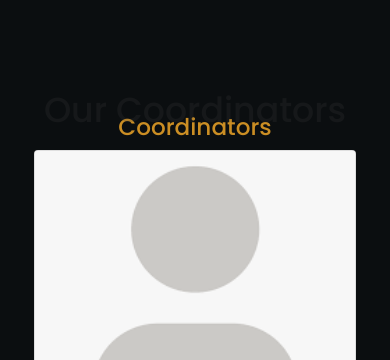
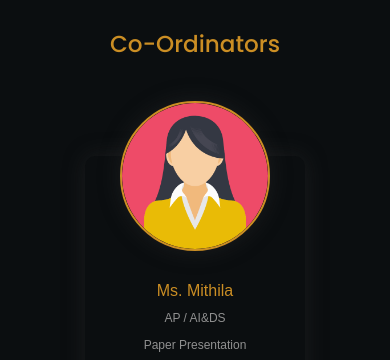
Before and after one commit to sibisiddharth8/varunahkce, a plain HTML site: page team.html in a window 390 px wide. Shown: the part 246-606 px from the top of the page. Drawn offline with nearby package versions, Linux system fonts and the light colour scheme.

Commit message:
Team Updated

```diff
--- a/team.css
+++ b/team.css
@@ -46,13 +46,14 @@ body {
 
 #header{
     display: flex;
-    padding: 5rem;
+    padding: 3rem;
     justify-content: center;
     align-items: center;
 }
 
 #header h1{
-    font-size: 5rem;
+    font-size: 3rem;
+    color: var(--light);
 }
 
 .breadcrumb-item a{
@@ -68,7 +69,7 @@ body {
     color: var(--gold);
     font-family: "Poppins", sans-serif;
     position: relative;
-    margin-top: 10%;
+    margin-top: 3% !important;
 }
 
 .sub-heading{
@@ -79,7 +80,7 @@ body {
     margin-top: 10%;
 }
 .sub-heading::before{
-    content: 'Our Coordinators';
+    content: '';
     position: absolute;
     bottom: -9rem;
     top: 100%;
@@ -88,6 +89,12 @@ body {
     opacity: 0.2;
     font-size: 200%;
     color: var(--grey);
+}
+
+#contentContainer{
+    display: grid;
+    row-gap: 4.5rem;
+    padding: 7%;
 }
 
 #coordinators{
@@ -132,14 +139,165 @@ body {
     justify-content: center;
 }
 
+
+
+/* Cards */
+
+.main{
+    width: 100%;
+    height: 100vh;
+    display: flex;
+    justify-content: center;
+    align-items: center;
+    background-color: #0c5db9;
+}
+.profile-card{
+    position: relative;
+    font-family: sans-serif;
+    width: 220px;
+    height: 220px;
+    background: transparent;
+    padding: 15px;
+    border-radius: 50%;
+    box-shadow: 0 0 22px #3336;
+    transition: .6s;
+    margin: 0 25px;
+}
+.profile-card:hover{
+    border-radius: 10px;
+    height: 250px;
+    padding: 35px 35px 45px 35px;
+}
+.profile-card .img{
+    position: relative;
+    width: 100%;
+    height: 100%;
+    transition: .6s;
+    z-index: 99;
+}
+.profile-card:hover .img{
+    transform: translateY(-90px);
+}
+.img img{
+    width: 100%;
+    border-radius: 50%;
+    box-shadow: 0 0 22px #3336;
+    transition: .6s;
+}
+.profile-card:hover img{
+    border-radius: 50%;
+    border: 2px solid var(--gold);
+}
+.caption{
+    text-align: center;
+    transform: translateY(-80px);
+    opacity: 0;
+    transition: .6s;
+}
+.profile-card:hover .caption{
+    opacity: 1;
+}
+.caption h6{
+    color: var(--gold);
+    font-family: sans-serif;
+}
+.caption p{
+    font-size: 12px;
+    color: var(--light-2);
+    font-family: sans-serif;
+    margin: 2px 0 9px 0;
+}
+
+.caption .social-links a{
+    color: var(--light-2);
+    margin-right: 15px;
+    font-size: 15px;
+    transition: .6s;
+}
+.social-links a:hover{
+    color: var(--gold);
+}
+
+
+
+
+
+
 @media (max-width: 480px){
     #header h1{
         font-size: 3rem;
     }
-
     .sub-heading::before{
         font-size: 150%;
         bottom: -6.5rem;
         text-wrap: nowrap;
     }
+    #coordinators .row{
+        margin-top: 4rem !important;
+    }
+    .profile-card{
+        position: relative;
+        font-family: sans-serif;
+        width: 220px;
+        height: 220px;
+        background: transparent;
+        padding: 15px;
+        border-radius: 50%;
+        box-shadow: 0 0 22px #3336;
+        transition: .6s;
+        margin: 0 25px;
+        border-radius: 10px;
+        height: 250px;
+        padding: 35px 35px 45px 35px;
+    }
+
+    .profile-card .img{
+        position: relative;
+        width: 100%;
+        height: 100%;
+        transition: .6s;
+        z-index: 99;
+    }
+    .profile-card .img{
+        transform: translateY(-90px);
+    }
+    .img img{
+        width: 100%;
+        border-radius: 50%;
+        box-shadow: 0 0 22px #3336;
+        transition: .6s;
+    }
+    .profile-card img{
+        border-radius: 50%;
+        border: 2px solid var(--gold);
+    }
+    .caption{
+        text-align: center;
+        transform: translateY(-80px);
+        opacity: 0;
+        transition: .6s;
+    }
+    .profile-card .caption{
+        opacity: 1;
+    }
+    .caption h6{
+        color: var(--gold);
+        font-family: sans-serif;
+    }
+    .caption p{
+        font-size: 12px;
+        color: var(--light-2);
+        font-family: sans-serif;
+        margin: 2px 0 9px 0;
+    }
+
+    .caption .social-links a{
+        color: var(--light-2);
+        margin-right: 15px;
+        font-size: 15px;
+        transition: .6s;
+    }
+    .social-links a{
+        color: var(--gold);
+    }
 }
--- a/team.html
+++ b/team.html
@@ -28,7 +28,7 @@
         <div class="container">
             <div class="row justify-content-center">
                 <div class="col-lg-12 text-center">
-                    <h1>Our Team</h1>
+                    <h1 class="team-title">Our Team</h1>
                     <nav aria-label="breadcrumb">
                         <ol class="breadcrumb justify-content-center">
                             <li class="breadcrumb-item"><a  href="index.html">Home</a></li>
@@ -45,7 +45,7 @@
 <section id="coordinators">
   <div class="container">
       <div class="row">
-          <h3 class="sub-heading">Coordinators</h3>
+          <h3 class="sub-heading">Co-Ordinators</h3>
           <div id="contentContainer" class="row">
               <!-- Content will be dynamically added here -->
           </div>
--- a/teams.js
+++ b/teams.js
@@ -2,9 +2,9 @@
 $(document).ready(function() {
     var cardData = [
         {
-            imgSrc: "assets/imgs/placeholder.png",
-            name: "Ms. Mithila / AP",
-            year:'',
+            imgSrc: "assets/imgs/Female.png",
+            name: "Ms. Mithila",
+            year:'AP',
             department: "AI&DS",
             coordinatortype: "Staff",
             Eventname: "Paper Presentation",
@@ -12,9 +12,9 @@ $(document).ready(function() {
             whatsapp: ""
         },
         {
-            imgSrc: "assets/imgs/placeholder.png",
+            imgSrc: "assets/imgs/Female.png",
             name: "Srimathi S",
-            year:'3rd Year',
+            year:'3rd Yr',
             department: "AI&DS",
             coordinatortype: "Student",
             Eventname: "Paper Presentation",
@@ -22,9 +22,9 @@ $(document).ready(function() {
             whatsapp: ""
         },
         {
-            imgSrc: "assets/imgs/placeholder.png",
-            name: "Ms.Premalatha / AP",
-            year:'',
+            imgSrc: "assets/imgs/Female.png",
+            name: "Ms.Premalatha",
+            year:'AP',
             department: "AI&DS",
             coordinatortype: "Staff",
             Eventname: "Algo Bridge",
@@ -32,9 +32,9 @@ $(document).ready(function() {
             whatsapp: ""
         },
         {
-            imgSrc: "assets/imgs/placeholder.png",
+            imgSrc: "assets/imgs/Male.png",
             name: "Arul Jothi P",
-            year:'3rd Year',
+            year:'3rd Yr',
             department: "AI&DS",
             coordinatortype: "Student",
             Eventname: "Algo Bridge",
@@ -42,9 +42,9 @@ $(document).ready(function() {
             whatsapp: ""
         },
         {
-            imgSrc: "assets/imgs/placeholder.png",
-            name: "Ms.Akileshwari / AP",
-            year:'',
+            imgSrc: "assets/imgs/Male.png",
+            name: "Ms.Akileshwari",
+            year:'AP',
             department: "AI&DS",
             coordinatortype: "Staff",
             Eventname: "Bot Champ",
@@ -52,9 +52,9 @@ $(document).ready(function() {
             whatsapp: ""
         },
         {
-            imgSrc: "assets/imgs/placeholder.png",
+            imgSrc: "assets/imgs/Male.png",
             name: "Deenathayalan C.K",
-            year:'3rd Year',
+            year:'3rd Yr',
             department: "AI&DS",
             coordinatortype: "Student",
             Eventname: "Bot Champ",
@@ -62,9 +62,9 @@ $(document).ready(function() {
             whatsapp: ""
         },
         {
-            imgSrc: "assets/imgs/placeholder.png",
-            name: "Ms.C.Eyamini / AP",
-            year:'',
+            imgSrc: "assets/imgs/Male.png",
+            name: "Ms.C.Eyamini",
+            year:'AP',
             department: "CSE",
             coordinatortype: "Staff",
             Eventname: "CICADA",
@@ -72,9 +72,9 @@ $(document).ready(function() {
             whatsapp: ""
         },
         {
-            imgSrc: "assets/imgs/placeholder.png",
+            imgSrc: "assets/imgs/Male.png",
             name: "Premasagar K",
-            year:'3rd Year',
+            year:'3rd Yr',
             department: "CSE",
             coordinatortype: "Student",
             Eventname: "CICADA",
@@ -82,9 +82,9 @@ $(document).ready(function() {
             whatsapp: ""
         },
         {
-            imgSrc: "assets/imgs/placeholder.png",
-            name: "Ms.M.Kavitha / AP",
-            year:'',
+            imgSrc: "assets/imgs/Male.png",
+            name: "Ms.M.Kavitha",
+            year:'AP',
             department: "CSE",
             coordinatortype: "Staff",
             Eventname: "Project Expo",
@@ -92,9 +92,9 @@ $(document).ready(function() {
             whatsapp: ""
         },
         {
-            imgSrc: "assets/imgs/placeholder.png",
+            imgSrc: "assets/imgs/Male.png",
             name: "Rahuraam R",
-            year:'3rd Year',
+            year:'3rd Yr',
             department: "CSE",
             coordinatortype: "Student",
             Eventname: "Project Expo",
@@ -102,9 +102,9 @@ $(document).ready(function() {
             whatsapp: ""
         },
         {
-            imgSrc: "assets/imgs/placeholder.png",
-            name: "Ms.V.C.Nathiya / AP",
-            year:'',
+            imgSrc: "assets/imgs/Male.png",
+            name: "Ms.V.C.Nathiya",
+            year:'AP',
             department: "CSE",
             coordinatortype: "Staff",
             Eventname: "Can you guess?",
@@ -112,9 +112,9 @@ $(document).ready(function() {
             whatsapp: ""
         },
         {
-            imgSrc: "assets/imgs/placeholder.png",
+            imgSrc: "assets/imgs/Male.png",
             name: "Nivetha.S",
-            year:'3rd Year',
+            year:'3rd Yr',
             department: "CSE",
             coordinatortype: "Student",
             Eventname: "Can you guess?",
@@ -122,9 +122,9 @@ $(document).ready(function() {
             whatsapp: ""
         },
         {
-            imgSrc: "assets/imgs/placeholder.png",
-            name: "Mr. Anand / AP",
-            year:'',
+            imgSrc: "assets/imgs/Male.png",
+            name: "Mr. Anand",
+            year:'AP',
             department: "ECE",
             coordinatortype: "Staff",
             Eventname: "Circuit Debugging",
@@ -132,9 +132,9 @@ $(document).ready(function() {
             whatsapp: ""
         },
         {
-            imgSrc: "assets/imgs/placeholder.png",
+            imgSrc: "assets/imgs/Male.png",
             name: "Arul",
-            year:'3rd Year',
+            year:'3rd Yr',
             department: "ECE",
             coordinatortype: "Student",
             Eventname: "Circuit Debugging",
@@ -142,9 +142,9 @@ $(document).ready(function() {
             whatsapp: ""
         },
         {
-            imgSrc: "assets/imgs/placeholder.png",
-            name: "Ms. Sanjula / AP",
-            year:'',
+            imgSrc: "assets/imgs/Male.png",
+            name: "Ms. Sanjula",
+            year:'AP',
             department: "ECE",
             coordinatortype: "Staff",
             Eventname: "Technical Quiz",
@@ -152,9 +152,9 @@ $(document).ready(function() {
             whatsapp: ""
         },
         {
-            imgSrc: "assets/imgs/placeholder.png",
+            imgSrc: "assets/imgs/Male.png",
             name: "Priyanka",
-            year:'3rd Year',
+            year:'3rd Yr',
             department: "ECE",
             coordinatortype: "Student",
             Eventname: "Technical Quiz",
@@ -162,9 +162,9 @@ $(document).ready(function() {
             whatsapp: ""
         },
         {
-            imgSrc: "assets/imgs/placeholder.png",
-            name: "Mr.Ramesh.D / AP",
-            year:'',
+            imgSrc: "assets/imgs/Male.png",
+            name: "Mr.Ramesh.D",
+            year:'AP',
             department: "EEE",
             coordinatortype: "Staff",
             Eventname: "Electrical Fitting",
@@ -172,9 +172,9 @@ $(document).ready(function() {
             whatsapp: ""
         },
         {
-            imgSrc: "assets/imgs/placeholder.png",
+            imgSrc: "assets/imgs/Male.png",
             name: "Naresh Kumar",
-            year:'2nd Year',
+            year:'2nd Yr',
             department: "EEE",
             coordinatortype: "Student",
             Eventname: "Electrical Fitting",
@@ -182,9 +182,9 @@ $(document).ready(function() {
             whatsapp: ""
         },
         {
-            imgSrc: "assets/imgs/placeholder.png",
-            name: "Mr. S. Navaneethan / AP",
-            year:'',
+            imgSrc: "assets/imgs/Male.png",
+            name: "Mr. S. Navaneethan",
+            year:'AP',
             department: "Mech",
             coordinatortype: "Staff",
             Eventname: "Mr. Mechanic",
@@ -192,9 +192,9 @@ $(document).ready(function() {
             whatsapp: ""
         },
         {
-            imgSrc: "assets/imgs/placeholder.png",
+            imgSrc: "assets/imgs/Male.png",
             name: "Ashok V",
-            year:'3rd Year',
+            year:'3rd Yr',
             department: "Mech",
             coordinatortype: "Student",
             Eventname: "Mr. Mechanic",
@@ -202,9 +202,9 @@ $(document).ready(function() {
             whatsapp: ""
         },
         {
-            imgSrc: "assets/imgs/placeholder.png",
-            name: "Mr. B. Vignesh / AP",
-            year:'',
+            imgSrc: "assets/imgs/Male.png",
+            name: "Mr. B. Vignesh",
+            year:'AP',
             department: "Mech",
             coordinatortype: "Staff",
             Eventname: "CAD Modelling",
@@ -212,9 +212,9 @@ $(document).ready(function() {
             whatsapp: ""
         },
         {
-            imgSrc: "assets/imgs/placeholder.png",
+            imgSrc: "assets/imgs/Male.png",
             name: "Godwin Prabhu P",
-            year:'3rd Year',
+            year:'3rd Yr',
             department: "Mech",
             coordinatortype: "Student",
             Eventname: "CAD Modelling",
@@ -222,9 +222,9 @@ $(document).ready(function() {
             whatsapp: ""
         },
         {
-            imgSrc: "assets/imgs/placeholder.png",
-            name: "Dr. S V Arun / AP",
-            year:'',
+            imgSrc: "assets/imgs/Male.png",
+            name: "Dr. S V Arun",
+            year:'AP',
             department: "MBA",
             coordinatortype: "Staff",
             Eventname: "Business Samurai",
@@ -232,9 +232,9 @@ $(document).ready(function() {
             whatsapp: ""
         },
         {
-            imgSrc: "assets/imgs/placeholder.png",
+            imgSrc: "assets/imgs/Male.png",
             name: "Abirami",
-            year:'',
+            year:'3rd Yr',
             department: "MBA",
             coordinatortype: "Student",
             Eventname: "Business Samurai",
@@ -242,9 +242,9 @@ $(document).ready(function() {
             whatsapp: ""
         },
         {
-            imgSrc: "assets/imgs/placeholder.png",
-            name: "Ms. Girivasuki K / AP",
-            year:'',
+            imgSrc: "assets/imgs/Male.png",
+            name: "Ms. Girivasuki K",
+            year:'AP',
             department: "MBA",
             coordinatortype: "Staff",
             Eventname: "Battle of innovation",
@@ -252,14 +252,35 @@ $(document).ready(function() {
             whatsapp: ""
         },
         {
-            imgSrc: "assets/imgs/placeholder.png",
+            imgSrc: "assets/imgs/Male.png",
             name: "Pradeepa",
-            year:'',
+            year:'3rd Yr',
             department: "MBA",
             coordinatortype: "Student",
             Eventname: "Battle of innovation",
             phone: "",
             whatsapp: ""
+        },
+
+        {
+            imgSrc: "assets/imgs/Male.png",
+            name: "Mr. Sibi Siddharth",
+            year:'3rd Yr',
+            department: "AI&DS",
+            coordinatortype: "Student",
+            Eventname: "Web Developer",
+            phone: "",
+            whatsapp: "+91"
+        },
+        {
+            imgSrc: "assets/imgs/Male.png",
+            name: "Mr. Praveenkumar",
+            year:'3rd Yr',
+            department: "AI&DS",
+            coordinatortype: "Student",
+            Eventname: "Web Developer",
+            phone: "",
+            whatsapp: "+91"
         },
     ];
 
@@ -269,26 +290,22 @@ $(document).ready(function() {
         cardData.forEach(function(coordinators) {
             //HTML content
             htmlContent += `
-                <div id="coordinators-card" class="col-12 col-sm-6 col-md-4 col-lg-3">
-                    <div class="card text-center mb-4">
-                        <div class="img-holder">
-                            <img class="card-img-top inset" src="${coordinators.imgSrc}">
-                        </div>
-                        <div class="card-body">
-                            <h6 class="small text-primary font-weight-bold">${coordinators.name}</h6>
-                            <p>${coordinators.year} ${coordinators.department}</p>
-                            <p>${coordinators.coordinatortype}-Coordinator of ${coordinators.Eventname}</p>
-                        </div>
-                        <div class="coordinators-contact">
-                            <a href="tel:+91 ${coordinators.phone}" target="_blank">
-                                <i class="fas fa-phone me-3"></i>
-                            </a>
-                            <a href="https://api.whatsapp.com/send?phone=${coordinators.whatsapp}" target="_blank">
-                                <i class="fab fa-whatsapp me-3"></i>
-                            </a>
+                    <div class="profile-card">
+                    <div class="img">
+                        <img src="${coordinators.imgSrc}">
+                    </div>
+                    <div class="caption">
+                        <h6>${coordinators.name}</h6>
+                        <p>${coordinators.year} / ${coordinators.department}</p>
+                        <p>${coordinators.Eventname}</p>
+
+                        <div class="social-links">
+                            <a href="tel:+91 ${coordinators.phone}" target="_blank"><i class="fa-solid fa-phone"></i></a>
+                            <a href="https://wa.me/${coordinators.whatsapp}" target="_blank"><i class="fa-brands fa-whatsapp"></i></a>
+                            <a href="#"><i class="fa-solid fa-at"></i></a>
                         </div>
                     </div>
-                </div>
+                    </div>
             `;
         });
         $('#contentContainer').html(htmlContent);
```
Also changed, not shown: assets/imgs/Female.png (added), assets/imgs/Male.png (added).
